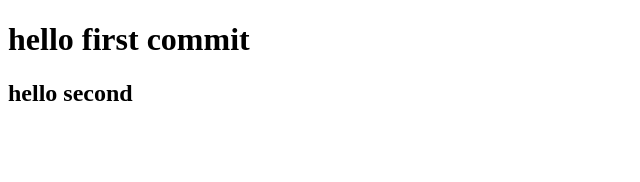
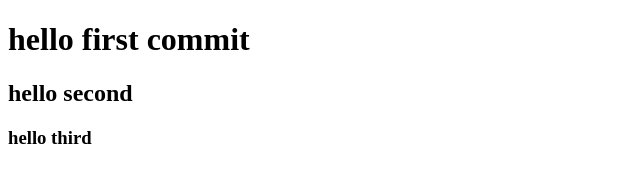
Before and after one commit to Ventura92/git-commands, a plain HTML site: page index.html in a window 1280 px wide. Shown: the whole page, without its empty margins (0-640 px from the left). Drawn offline with Linux system fonts and the light colour scheme.

Commit message:
ädded third tag

```diff
--- a/index.html
+++ b/index.html
@@ -8,5 +8,6 @@
 <body>
   <h1>hello first commit</h1>
   <h2>hello second</h2>
+  <h3>hello third</h3>
 </body>
 </html>
```
